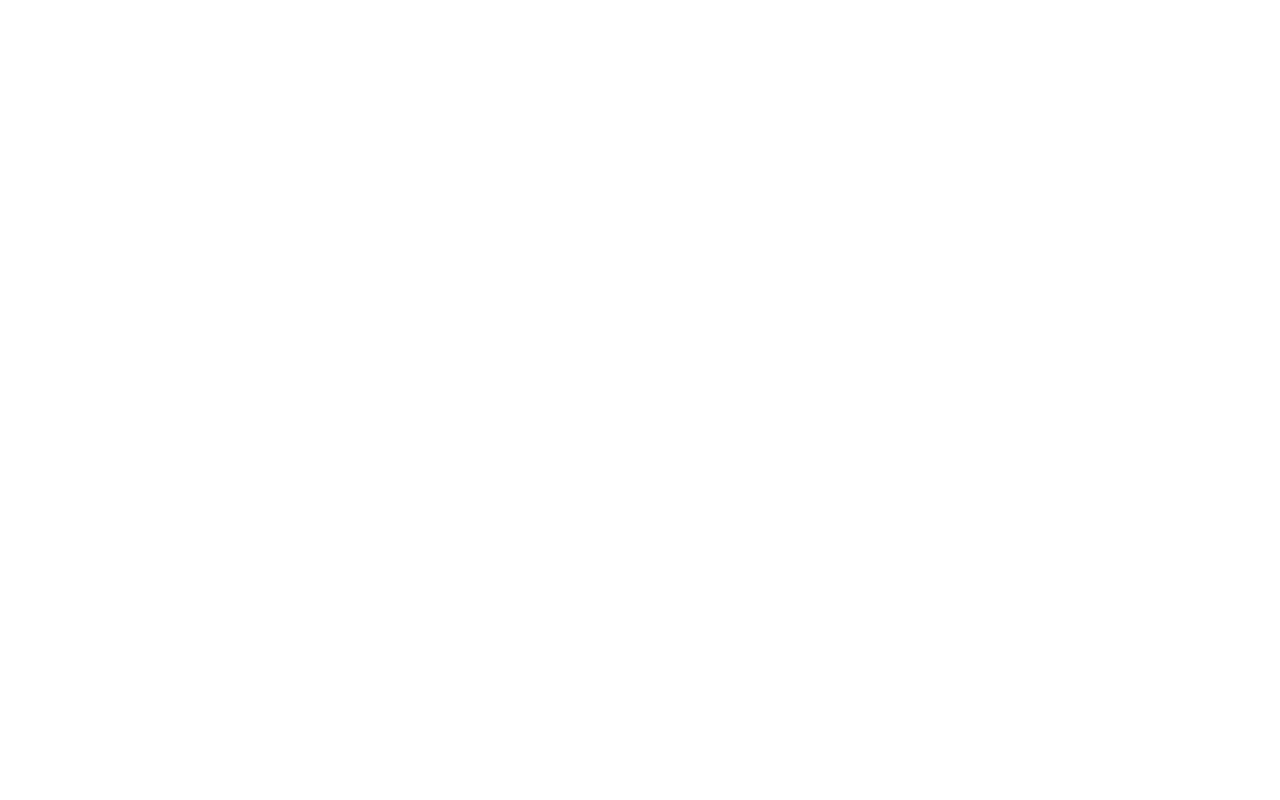
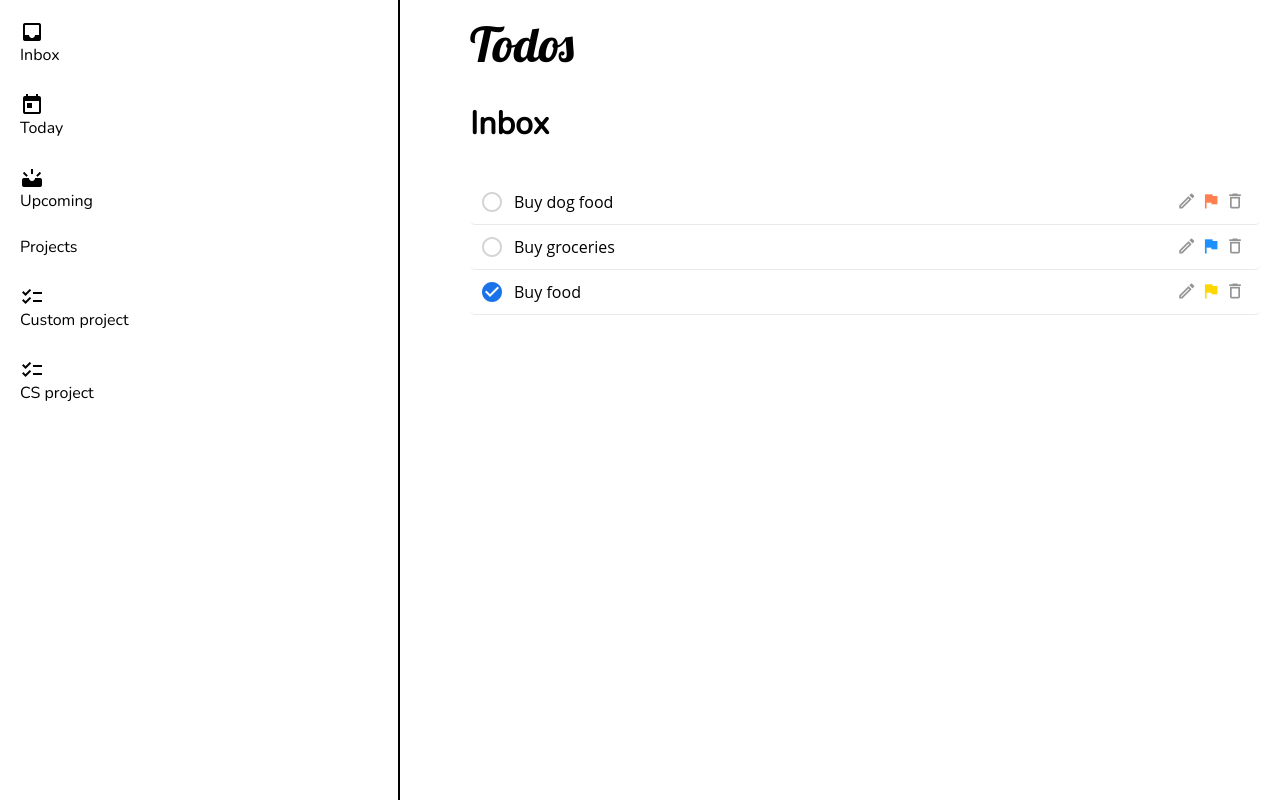
Before and after one commit to dwrik/todo-list, a website built with webpack: page dist/index.html in a window 1280 px wide. Built offline with nearby package versions, Linux system fonts and the light colour scheme; a web font is replaced by a local one.

Commit message:
Added sidebar and placeholder todos

```diff
--- a/dist/index.html
+++ b/dist/index.html
@@ -5,8 +5,99 @@
         <meta name="viewport" content="width=device-width, initial-scale=1.0">
         <link rel="stylesheet" type="text/css" href="css/reset.css">
         <link rel="stylesheet" type="text/css" href="css/style.css">
+        <link rel="preconnect" href="https://fonts.gstatic.com">
+        <link href="https://fonts.googleapis.com/css2?family=Lobster&family=Open+San&family=Nunito&display=swap" rel="stylesheet">
+        <link href="https://fonts.googleapis.com/icon?family=Material+Icons|Material+Icons+Outlined" rel="stylesheet">
         <title>Todo List</title>
     </head>
     <body>
+
+        <div class="sidebar">
+
+            <div class="sidebar-fixed-items">
+                <span class="material-icons">inbox</span>
+                <p>Inbox</p>
+            </div>
+
+            <div class="sidebar-fixed-items">
+                <span class="material-icons">today</span>
+                <p>Today</p>
+            </div>
+
+            <div class="sidebar-fixed-items">
+                <span class="material-icons">upcoming</span>
+                <p>Upcoming</p>
+            </div>
+
+            <div class="projects-heading">
+                Projects
+            </div>
+
+            <div class="project">
+                <span class="material-icons">checklist</span>
+                <p>Custom project</p>
+            </div>
+
+            <div class="project">
+                <span class="material-icons">checklist</span>
+                <p>CS project</p>
+            </div>
+
+        </div>
+
+        <div class="main-container">
+
+            <div class="header">
+                <h1 class="main-heading">
+                    Todos
+                </h1>
+            </div>
+
+            <div class="project-container">
+
+                <div class="project-name">Inbox</div>
+
+                <div class="project-list">
+
+                    <div class="todo">
+                        <span class="material-icons grey">radio_button_unchecked</span>
+                        <div class="todo-content">
+                            <label for="cb-1">Buy dog food</label>
+                            <div class="actions">
+                                <span class="material-icons-outlined md-20 darkgrey">edit</span>
+                                <span class="material-icons md-20 priority-high">flag</span>
+                                <span class="material-icons-outlined md-20 darkgrey">delete_outline</span>
+                            </div>
+                        </div>
+                    </div>
+
+                    <div class="todo">
+                        <span class="material-icons grey">radio_button_unchecked</span>
+                        <div class="todo-content">
+                            <label for="cb-2">Buy groceries</label>
+                            <div class="actions">
+                                <span class="material-icons-outlined md-20 darkgrey">edit</span>
+                                <span class="material-icons md-20 priority-low">flag</span>
+                                <span class="material-icons-outlined md-20 darkgrey">delete_outline</span>
+                            </div>
+                        </div>
+                    </div>
+
+                    <div class="todo">
+                        <span class="material-icons blue">check_circle</span>
+                        <div class="todo-content">
+                            <label for="cb-3">Buy food</label>
+                            <div class="actions">
+                                <span class="material-icons-outlined md-20 darkgrey">edit</span>
+                                <span class="material-icons md-20 priority-medium">flag</span>
+                                <span class="material-icons-outlined md-20 darkgrey">delete_outline</span>
+                            </div>
+                        </div>
+                    </div>
+
+                </div>
+            </div>
+
+        </div>
     </body>
 </html>
```
